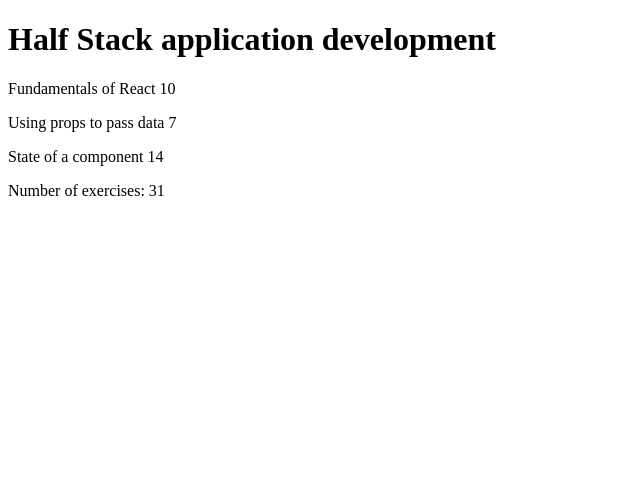
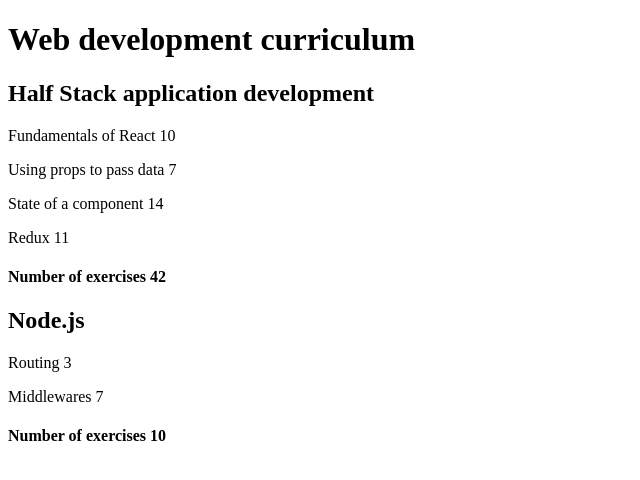
Before and after one commit to aarneharju/fullstack-open-2022, a React (Create React App) app in the folder part2/courseinfo/: page / in a window 1280 px wide. Shown: the top 480 px of the page, without its empty margins (0-640 px from the left). Built offline with nearby package versions, Linux system fonts and the light colour scheme.

Commit message:
2.4 done

```diff
--- a/part2/courseinfo/src/App.js
+++ b/part2/courseinfo/src/App.js
@@ -1,6 +1,6 @@
 const Header = (props) => {
   return (
-    <h1>{props.course.name}</h1>
+    <h2>{props.course.name}</h2>
   )
 }
 
@@ -23,7 +23,7 @@
 
 const Total = (props) => {
   const sumOfExercises = props.parts.reduce((sumOfValues, currentPart) => sumOfValues + currentPart.exercises, 0);
-  return <p>Number of exercises: {sumOfExercises} </p>
+  return <h4>Number of exercises {sumOfExercises} </h4>
 }
 
 const Course = (props) => {
@@ -37,9 +37,10 @@
 }
 
 const App = () => {
-  const course = {
+  const courses = [
+    {
+      name: 'Half Stack application development',
       id: 1,
-    name: 'Half Stack application development',
       parts: [
         {
           name: 'Fundamentals of React',
@@ -55,11 +56,40 @@
           name: 'State of a component',
           exercises: 14,
           id: 3
+        },
+        {
+          name: 'Redux',
+          exercises: 11,
+          id: 4
+        }
+      ]
+    },
+    {
+      name: 'Node.js',
+      id: 2,
+      parts: [
+        {
+          name: 'Routing',
+          exercises: 3,
+          id: 1
+        },
+        {
+          name: 'Middlewares',
+          exercises: 7,
+          id: 2
         }
       ]
     }
+  ]
 
-  return <Course course={course} />
+  const courseArray = courses.map(course => <Course key={course.id} course={course} />);
+
+  return (
+    <div>
+      <h1>Web development curriculum</h1>
+      {courseArray}
+    </div>
+  )
 
 }
 
```
Lines whose indentation alone changed are shown as unchanged.
